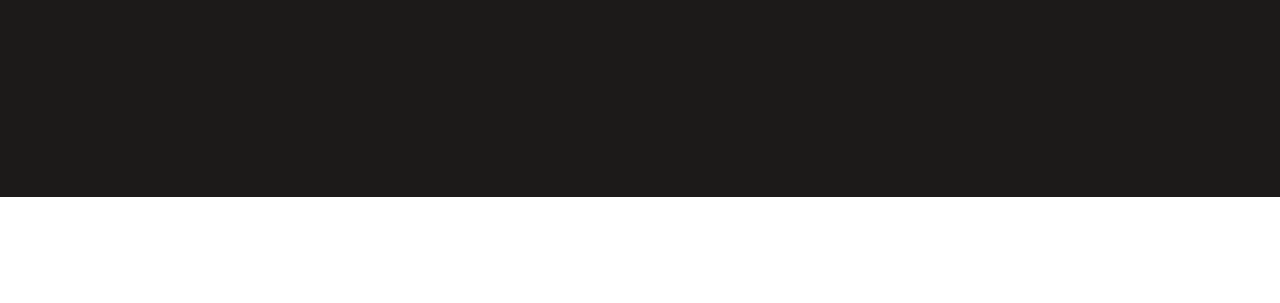
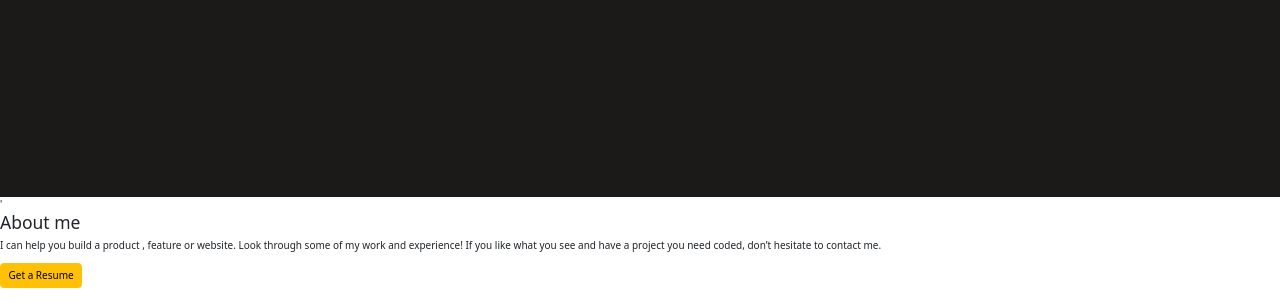
Before and after one commit to Gh-Reza/Portfolio-Bootstrap, a website: page index.html in a window 1280 px wide. Shown: the part 497-800 px from the top of the page. Drawn offline with nearby package versions, Linux system fonts and the light colour scheme.

Commit message:
Add About Section

```diff
--- a/index.html
+++ b/index.html
@@ -42,5 +42,15 @@
         </div>
     </div>
   </section>
+  <section id = "work">
+  </section>
+  <section id = "About">
+    <div class = "About-content">'
+    <h3>About me</h3>
+    <p>I can help you build a product , feature or website. Look through some of my work and experience! If you like what you see and have a project you need coded,
+        don’t hesitate to contact me.</p>
+        <button type="button" class="btn btn-warning">Get a Resume</button>
+    </div>
+  </section>
 </body>
 </html>
```
